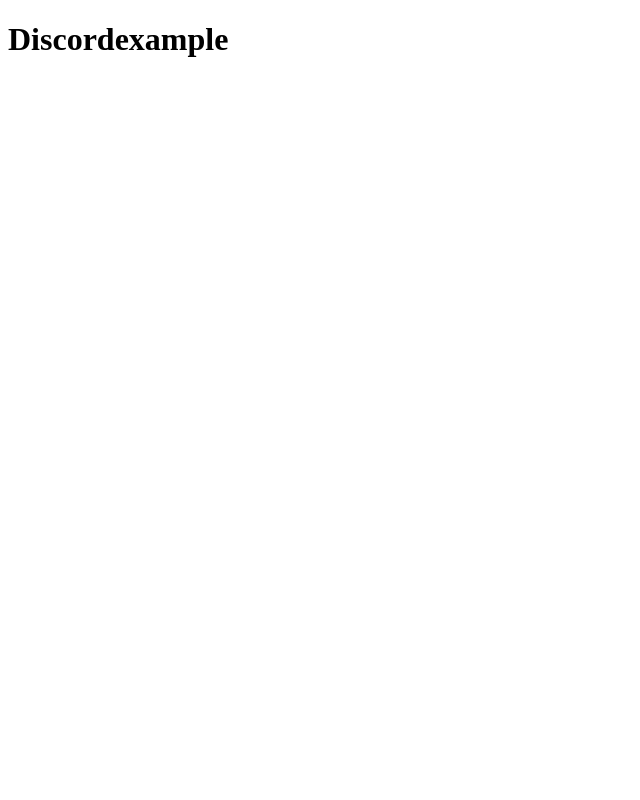
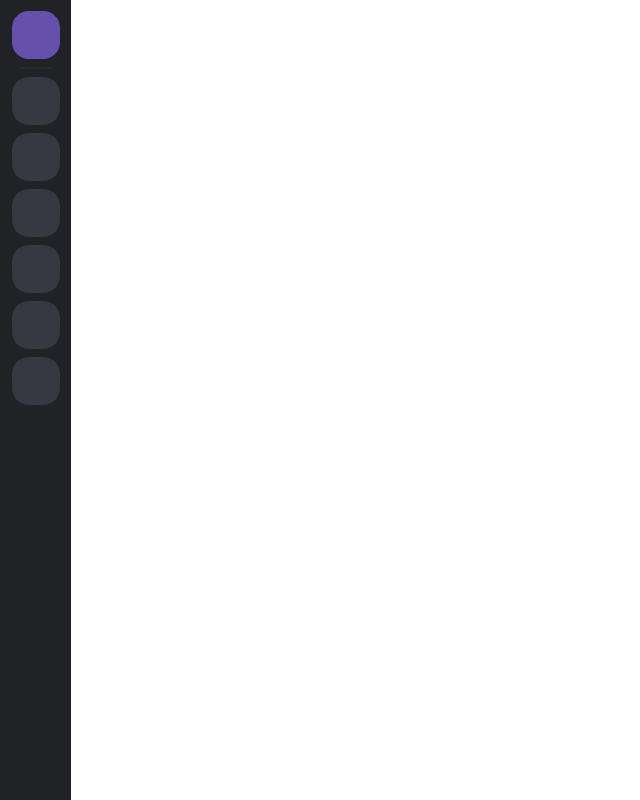
Before and after one commit to vitorbertti/discordexample-interface, a React (Create React App) app: page / in a window 1280 px wide. Shown: the whole page, without its empty margins (0-640 px from the left). Built offline with nearby package versions, Linux system fonts and the light colour scheme.

Commit message:
Created server list

```diff
--- a/package.json
+++ b/package.json
@@ -13,6 +13,7 @@
     "react": "^16.13.1",
     "react-dom": "^16.13.1",
     "react-scripts": "3.4.1",
+    "styled-components": "^5.1.1",
     "typescript": "~3.7.2"
   },
   "scripts": {
@@ -35,5 +36,8 @@
       "last 1 firefox version",
       "last 1 safari version"
     ]
+  },
+  "devDependencies": {
+    "@types/styled-components": "^5.1.0"
   }
 }
--- a/public/index.html
+++ b/public/index.html
@@ -5,10 +5,7 @@
       <link rel="icon" href="%PUBLIC_URL%/favicon.ico" />
       <meta name="viewport" content="width=device-width, initial-scale=1" />
       <meta name="theme-color" content="#000000" />
-    <meta
-      name="description"
-      content="Web site created using create-react-app"
-    />
+      <meta name="description" content="Web site created using create-react-app" />
       <link rel="apple-touch-icon" href="%PUBLIC_URL%/logo192.png" />
       <!--
       manifest.json provides metadata used when your web app is installed on a
@@ -24,7 +21,8 @@
       work correctly both with client-side routing and a non-root public URL.
       Learn how to configure a non-root public URL by running `npm run build`.
     -->
-    <title>React App</title>
+      <title>Discordexample</title>
+      <link href="https://fonts.googleapis.com/css2?family=Roboto:wght@300;400;500;700&display=swap" rel="stylesheet" />
    </head>
    <body>
       <noscript>You need to enable JavaScript to run this app.</noscript>
--- a/src/App.tsx
+++ b/src/App.tsx
@@ -1,7 +1,15 @@
 import React from 'react';
 
+import GlobalStyles from './styles/GlobalStyles';
+import Layout from './components/Layout';
+
 function App() {
-   return <h1>Discordexample</h1>;
+   return (
+      <>
+         <Layout />
+         <GlobalStyles />
+      </>
+   );
 }
 
 export default App;
--- /dev/null
+++ b/src/components/Layout/index.tsx
@@ -0,0 +1,15 @@
+import React from 'react';
+
+import { Grid } from './styles';
+
+import ServerList from '../ServerList';
+
+const Layout: React.FC = () => {
+   return (
+      <Grid>
+         <ServerList />
+      </Grid>
+   );
+};
+
+export default Layout;
--- /dev/null
+++ b/src/components/Layout/styles.ts
@@ -0,0 +1,22 @@
+import styled from 'styled-components';
+
+export const Grid = styled.div`
+   display: grid;
+
+   grid-template-columns: 71px 240px auto 240px;
+   grid-template-rows: 46px auto 52px;
+   grid-template-areas:
+      'SL SN CI CI'
+      'SL CL CD UL'
+      'SL UI CD UL';
+
+   height: 100vh;
+`;
+
+// SL - Server List
+// SN - Server Name
+// CI - CHannel Info
+// CL - Channel List
+// CD - Channel Data
+// UL - User List
+// UI - User Info
--- /dev/null
+++ b/src/components/ServerButton/index.tsx
@@ -0,0 +1,23 @@
+import React from 'react';
+
+import { Button } from './styles';
+
+export interface Props {
+   selected?: boolean;
+   isHome?: boolean;
+   hasNotifications?: boolean;
+   mentions?: number;
+}
+
+const ServerButton: React.FC<Props> = ({ selected, isHome, hasNotifications, mentions }) => {
+   return (
+      <Button
+         isHome={isHome}
+         hasNotifications={hasNotifications}
+         mentions={mentions}
+         className={selected ? 'active' : ''}
+      ></Button>
+   );
+};
+
+export default ServerButton;
--- /dev/null
+++ b/src/components/ServerButton/styles.ts
@@ -0,0 +1,17 @@
+import styled from 'styled-components';
+
+import { Props } from '.';
+
+export const Button = styled.button<Props>`
+   display: flex;
+   align-items: center;
+   justify-content: center;
+   flex-shrink: 0;
+   width: 48px;
+   height: 48px;
+   margin-bottom: 8px;
+   border-radius: 35%;
+   background-color: ${(props) => (props.isHome ? 'var(--home)' : 'var(--primary)')};
+   position: relative;
+   cursor: pointer;
+`;
--- /dev/null
+++ b/src/components/ServerList/index.tsx
@@ -0,0 +1,22 @@
+import React from 'react';
+
+import ServerButton from '../ServerButton';
+
+import { Container, Separator } from './styles';
+
+const ServerList: React.FC = () => {
+   return (
+      <Container>
+         <ServerButton isHome />
+         <Separator />
+         <ServerButton />
+         <ServerButton hasNotifications />
+         <ServerButton />
+         <ServerButton mentions={3} />
+         <ServerButton />
+         <ServerButton />
+      </Container>
+   );
+};
+
+export default ServerList;
--- /dev/null
+++ b/src/components/ServerList/styles.ts
@@ -0,0 +1,21 @@
+import styled from 'styled-components';
+
+export const Container = styled.div`
+   grid-area: SL;
+   display: flex;
+   flex-direction: column;
+   align-items: center;
+   background-color: var(--tertiary);
+   padding: 11px 0;
+   max-height: 100vh;
+   overflow-y: scroll;
+   ::-webkit-scrollbar {
+      display: none;
+   }
+`;
+
+export const Separator = styled.div`
+   width: 32px;
+   border-bottom: 2px solid var(--quaternary);
+   margin-bottom: 8px;
+`;
--- /dev/null
+++ b/src/styles/GlobalStyles.ts
@@ -0,0 +1,44 @@
+import { createGlobalStyle } from 'styled-components';
+
+export default createGlobalStyle`
+   * {
+      margin: 0;
+      padding: 0;
+      box-sizing: border-box;
+   }
+
+   *, button, input {
+      border: 0;
+      outline: 0;
+      font-family: 'Roboto', sans-serif
+   }
+
+   html, body, #root {
+      height: 100%;
+   }
+
+   :root {
+      :root {
+         --primary: #36393f;
+         --secondary: #2f3136;
+         --tertiary: rgb(32,34,37);
+         --quaternary: #292b2f;
+         --quinary: #393d42;
+         --senary: #828386;
+
+         --white: #fff;
+         --gray: #8a8c90;
+         --chat-input: rgb(64,68,75);
+         --symbol: #74777a;
+
+         --notification: #f84a4b;
+         --discord: #6e86d6;
+         --mention-detail: #f9a839;
+         --mention-message: #413f3f;
+
+         --link: #5d80d6;
+
+         --home: #6551ac;
+  }
+   }
+`;
```
Also changed, not shown: 1 other file (tests, documents, lock files or other folders). Lines whose indentation alone changed are shown as unchanged.
